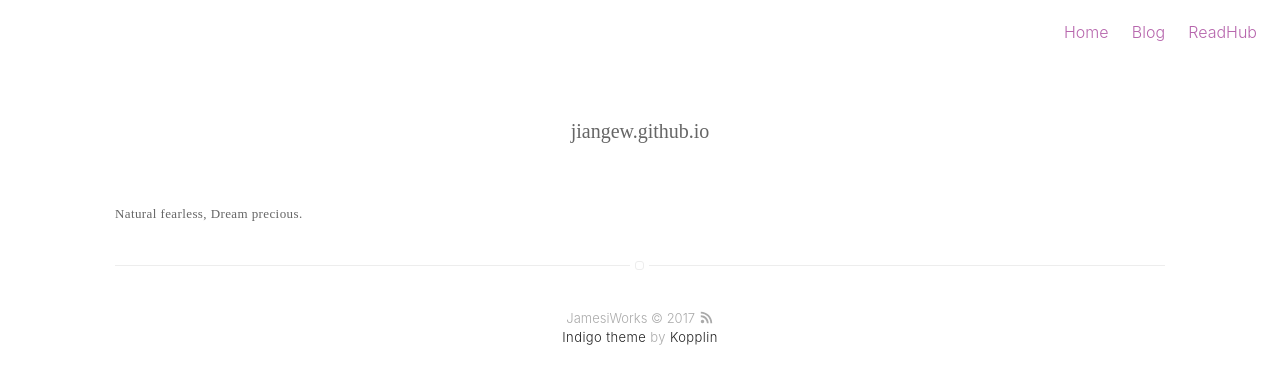
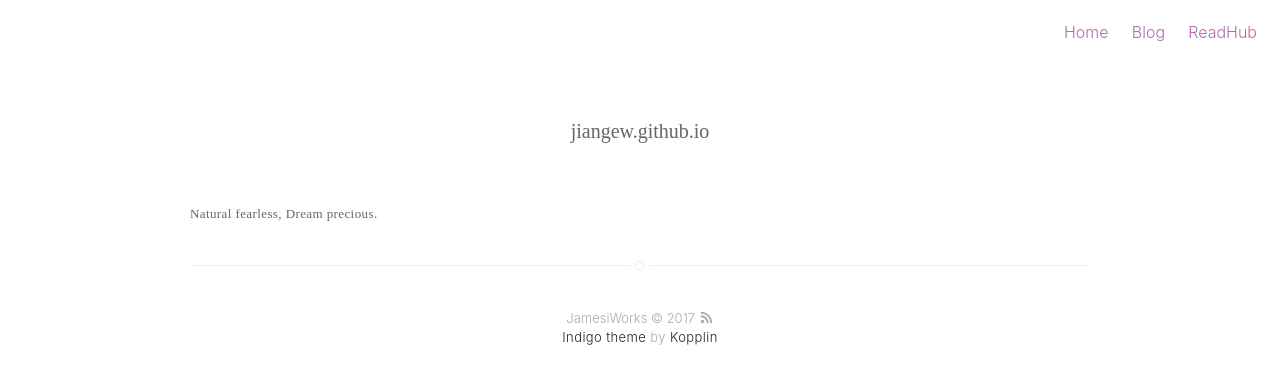
Before and after one commit to Jiangew/jiangew.github.io, a Jekyll site: the page built from README.md, in a window 1280 px wide. Shown: the top 384 px of the page. Built offline with Jekyll 4.4.1, drawn with Linux system fonts in a browser that asks for light colours; our own code applies the rules of GitHub Pages for plain Markdown files.

Commit message:
width size

```diff
--- a/_sass/base/general.sass
+++ b/_sass/base/general.sass
@@ -128,7 +128,7 @@ pre
 		width: 88%
 
 .wrapper-normal
-	max-width: 960px
+	max-width: 600px
 
 .wrapper-large
-	max-width: 1050px
+	max-width: 900px
```
